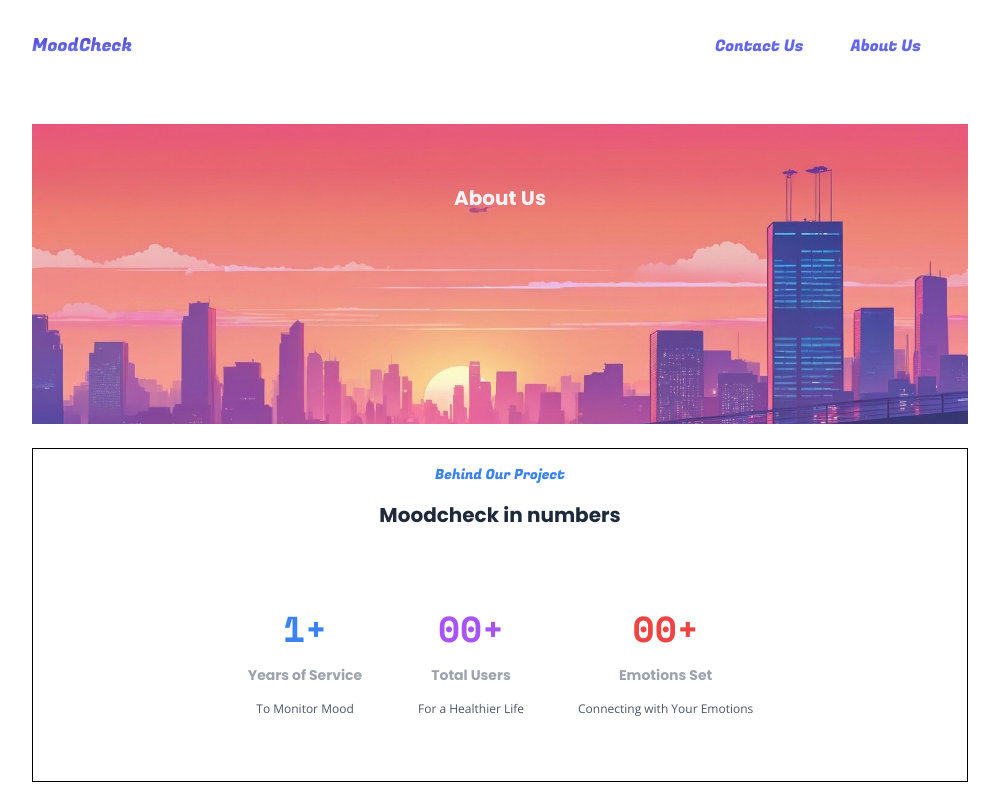
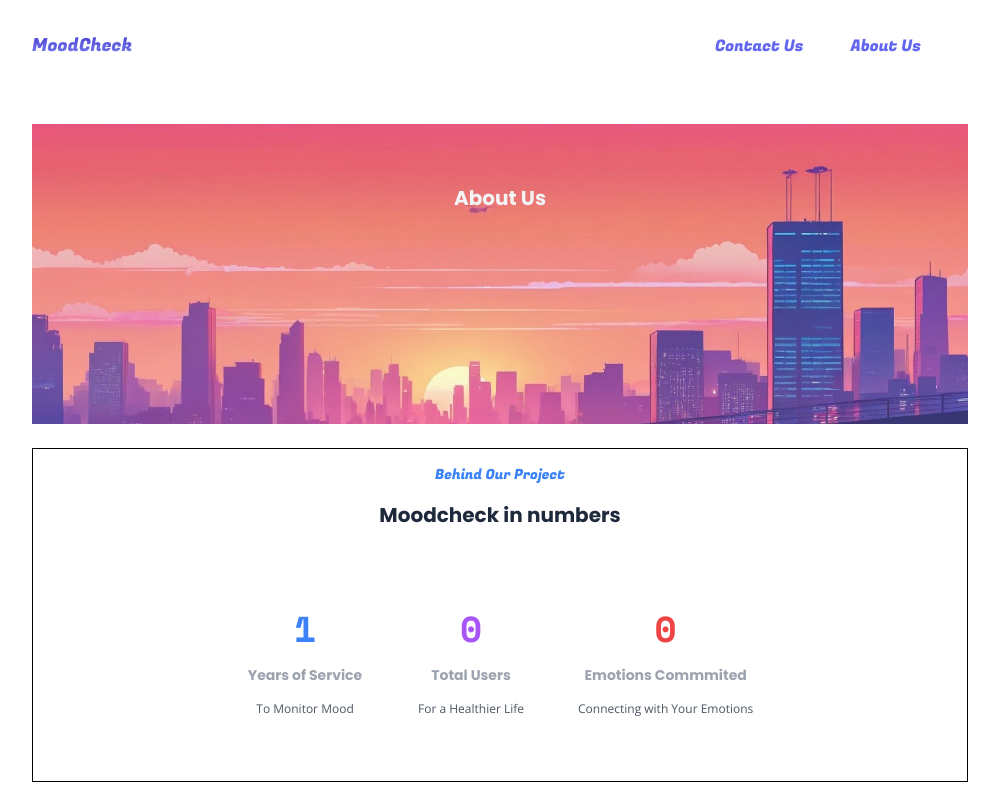
Before and after one commit to KlasniMisho123/MoodCheck, a Next.js app: page /aboutus in a window 1280 px wide. Shown: the top 800 px of the page, without its empty margins (140-1139 px from the left). Built offline with nearby package versions, Linux system fonts and the light colour scheme; no server answers; the database is empty; some icons are missing.

Commit message:
Web Stats Commit

```diff
--- a/components/Aboutus.js
+++ b/components/Aboutus.js
@@ -61,20 +61,20 @@ export default function Aboutus() {
 
             <div className={'text-base flex flex-row gap-4 px-4 py-8 whitespace-nowrap '} >
                 <div className=' flex flex-col gap-4 items-center px-4 py-8 min-w-[150px] totalStats '>
-                  <h2 className={'text-4xl text-blue-500 italic ' + mono.className}> 1+</h2>
+                  <h2 className={'text-4xl text-blue-500 italic ' + mono.className}> 1 </h2>
                   <h3 className={'text-sm text-gray-400 ' + poppins.className}> Years of Service </h3>
                   <h4 className={'text-xs text-gray-600 '}> To Monitor Mood </h4>
                 </div>
 
                 <div className=' flex flex-col gap-4 items-center px-4 py-8 min-w-[150px] totalStats '>
-                  <h2 className={'text-4xl text-purple-500 italic ' + mono.className}> {totalUsers}0+</h2>
+                  <h2 className={'text-4xl text-purple-500 italic ' + mono.className}> {totalUsers}</h2>
                   <h3 className={'text-sm text-gray-400 ' + poppins.className}> Total Users </h3>
                   <h4 className={'text-xs text-gray-600 '}> For a Healthier Life </h4>
                 </div>
 
                 <div className=' flex flex-col gap-4 items-center px-4 py-8 min-w-[150px] totalStats '>
-                  <h2 className={'text-4xl text-red-500 italic ' + mono.className}> {totalEmotions}0+</h2>
-                  <h3 className={'text-sm text-gray-400 ' + poppins.className}> Emotions Set </h3>
+                  <h2 className={'text-4xl text-red-500 italic ' + mono.className}> {totalEmotions}</h2>
+                  <h3 className={'text-sm text-gray-400 ' + poppins.className}> Emotions Commmited </h3>
                   <h4 className={'text-xs text-gray-600 '}> Connecting with Your Emotions </h4>
                 </div>
             </div>
```
Also changed, not shown: Featues.txt.
